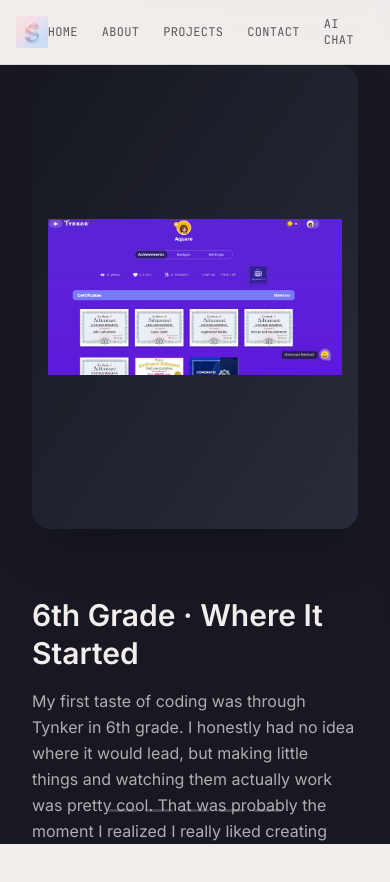
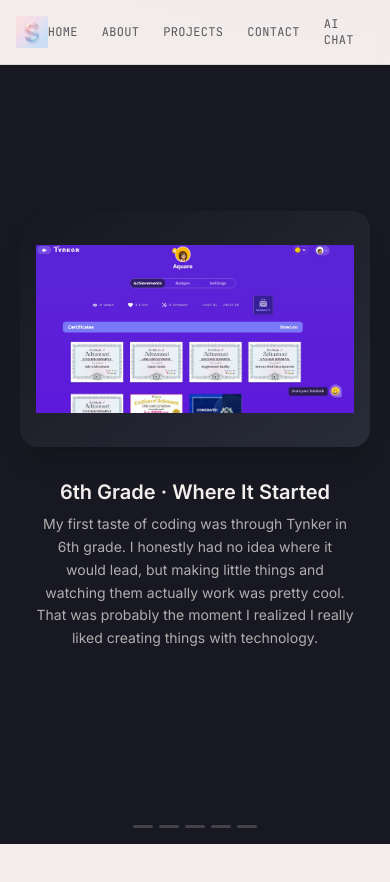
Before and after one commit to Chan-nie/capstone-project, a Next.js app: page /about in a window 390 px wide. Shown: the top 882 px of the page. Built offline with nearby package versions, Linux system fonts and the light colour scheme.

Commit message:
Updated Project Page

```diff
--- a/src/components/about/HorizontalStory.tsx
+++ b/src/components/about/HorizontalStory.tsx
@@ -164,7 +164,7 @@
     return () => ctx.revert();
   }, []);
 
-  return (
+    return (
     <section ref={sectionRef} className="relative overflow-hidden bg-ink">
       <div ref={trackRef} className="flex h-full w-max">
         {panels.map((panel, i) => (
@@ -173,9 +173,9 @@
             ref={(el) => {
               if (el) panelRefs.current[i] = el;
             }}
-            className="grid h-full w-screen flex-shrink-0 grid-cols-1 items-center gap-10 px-8 md:grid-cols-2 md:gap-[6vw] md:px-[8vw]"
+            className="flex h-full w-screen flex-shrink-0 flex-col items-center justify-center gap-3 overflow-hidden px-5 pb-16 pt-4 sm:gap-4 sm:px-8 sm:pb-14 md:grid md:grid-cols-2 md:items-center md:gap-[6vw] md:px-[8vw] md:pb-0 md:pt-0"
           >
-            <div className="relative flex h-[55vh] items-center justify-center overflow-hidden rounded-2xl bg-gradient-to-br from-rose-quartz/15 to-serenity/15 shadow-2xl md:h-[65vh]">
+            <div className="relative flex h-[28vh] w-full items-center justify-center overflow-hidden rounded-2xl bg-gradient-to-br from-rose-quartz/15 to-serenity/15 shadow-xl sm:h-[38vh] md:h-[65vh] md:shadow-2xl">
               <Image
                 src={panel.image}
                 alt={panel.alt}
@@ -186,12 +186,12 @@
               />
             </div>
 
-            <div className="panel-copy">
+            <div className="panel-copy w-full max-w-[40ch] text-center md:max-w-none md:text-left">
               <TextEffect
                 per="char"
                 preset="fade"
                 trigger={activeIndex === i}
-                className="mb-3 block font-mono text-xs uppercase tracking-[0.15em] text-rose-quartz"
+                className="mb-1.5 block font-mono text-[10px] uppercase tracking-[0.15em] text-rose-quartz sm:mb-2 sm:text-xs md:mb-3"
               >
                 {panel.chapter}
               </TextEffect>
@@ -201,7 +201,7 @@
                 preset="slide"
                 delay={0.15}
                 trigger={activeIndex === i}
-                className="mb-4 font-fraunces text-3xl font-semibold leading-tight text-paper md:text-4xl"
+                className="mb-2 font-fraunces text-xl font-semibold leading-tight text-paper sm:text-2xl md:mb-4 md:text-4xl"
               >
                 {panel.title}
               </TextEffect>
@@ -211,7 +211,7 @@
                 preset="blur"
                 delay={0.3}
                 trigger={activeIndex === i}
-                className="max-w-[42ch] text-base leading-relaxed text-paper/70"
+                className="mx-auto max-w-[36ch] text-sm leading-relaxed text-paper/70 sm:text-base md:mx-0 md:max-w-[42ch]"
               >
                 {panel.text}
               </TextEffect>
@@ -220,14 +220,14 @@
         ))}
       </div>
 
-      <div className="fixed bottom-8 left-1/2 z-20 flex -translate-x-1/2 gap-2">
+      <div className="fixed bottom-4 left-1/2 z-20 flex -translate-x-1/2 gap-1.5 sm:bottom-6 sm:gap-2 md:bottom-8">
         {panels.map((panel, i) => (
           <span
             key={panel.chapter}
             ref={(el) => {
               if (el) dotRefs.current[i] = el;
             }}
-            className="relative h-[3px] w-7 overflow-hidden rounded-full bg-paper/20"
+            className="relative h-[3px] w-5 overflow-hidden rounded-full bg-paper/20 sm:w-6 md:w-7"
           >
             <span className="absolute inset-0 origin-left scale-x-0 bg-rose-quartz" />
           </span>
```
